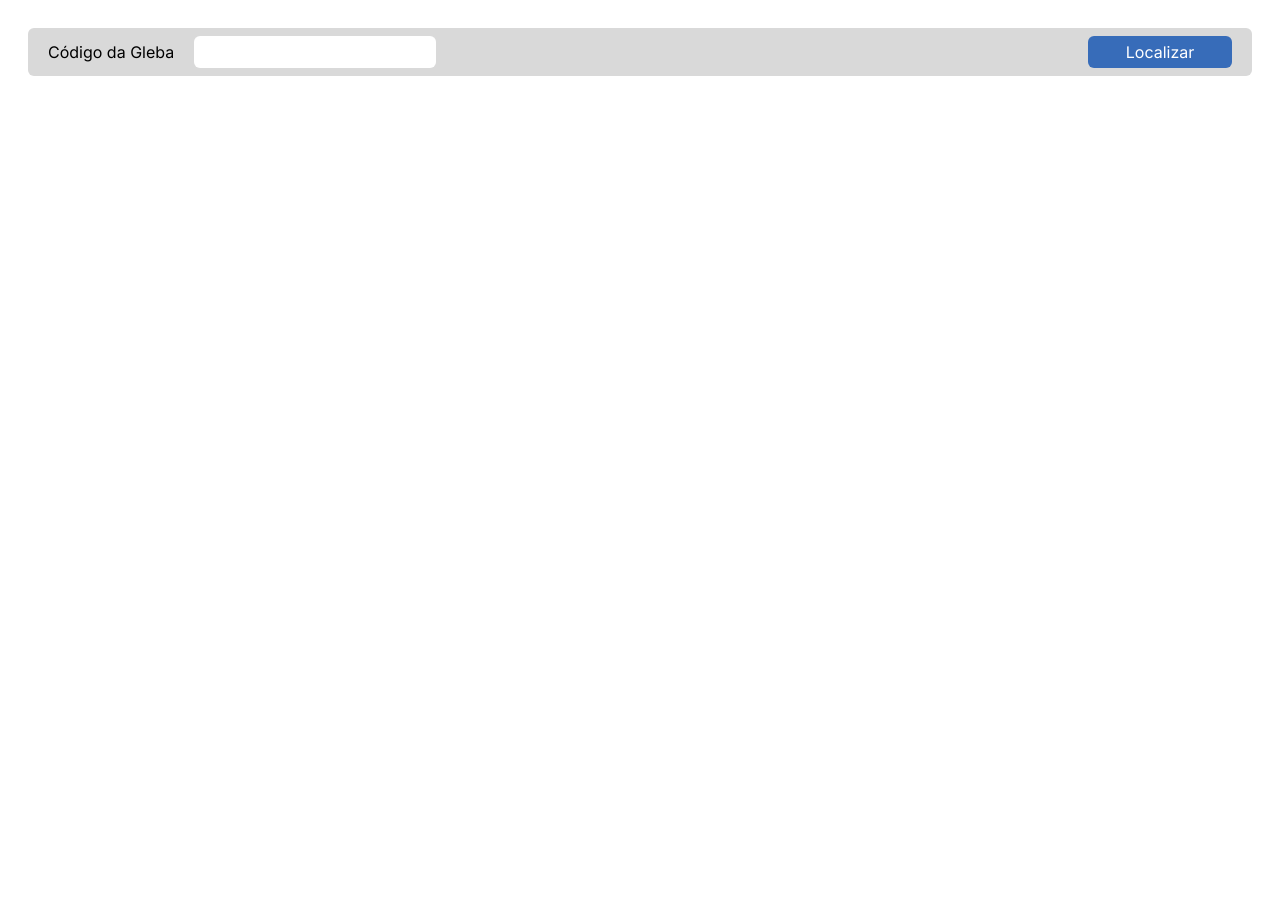
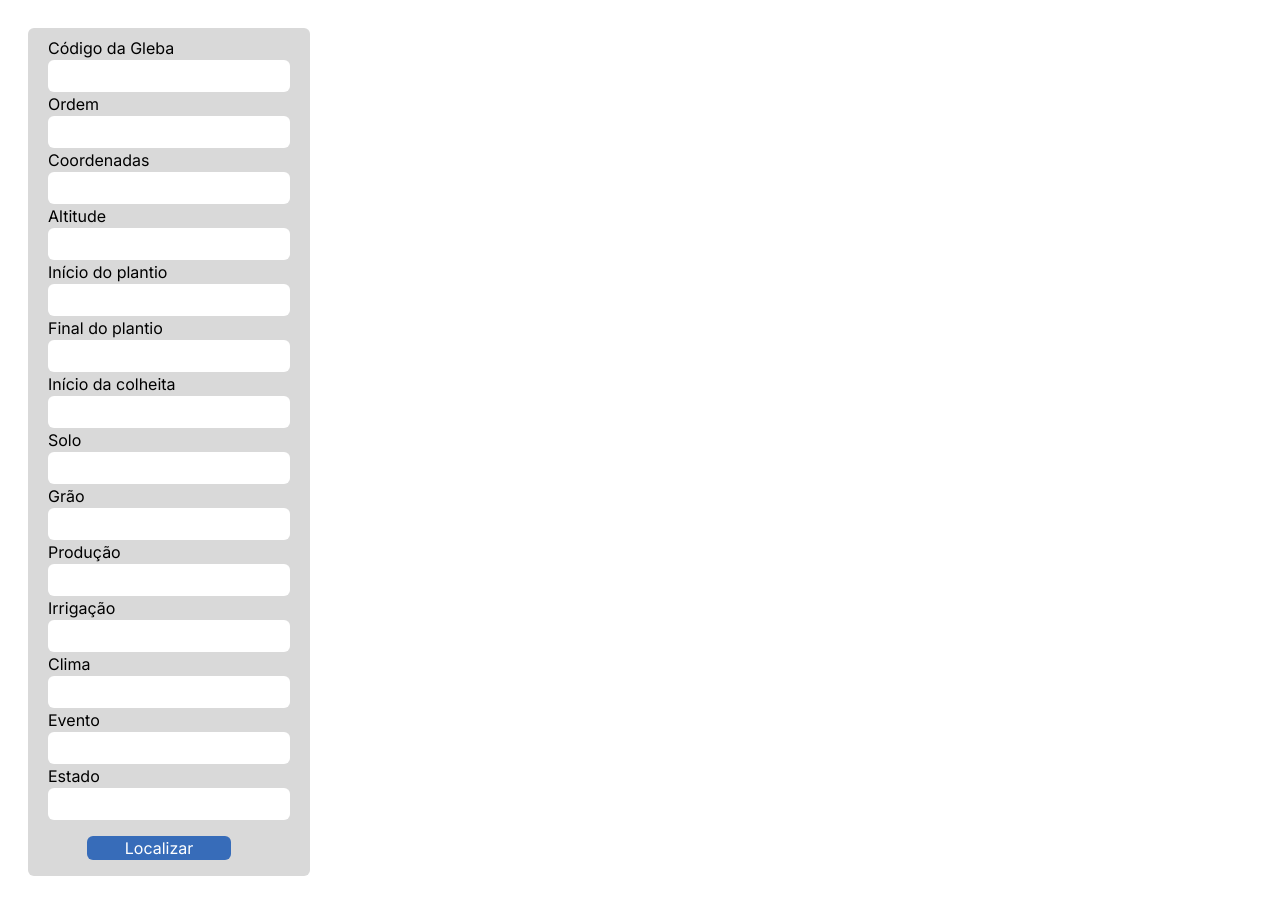
Before and after one commit to PhatomFatec/GeoForesight-front, a Next.js app in the folder geo-foresight/: page / in a window 1280 px wide. Before the commit the page ends 800 px from the top, so only its background shows below. Built offline with nearby package versions, Linux system fonts and the light colour scheme.

Commit message:
GF-37: Criação componente search

```diff
--- a/geo-foresight/components/search/search.tsx
+++ b/geo-foresight/components/search/search.tsx
@@ -2,12 +2,38 @@ import React from 'react'
 
 const Search = () => {
   return (
-    <div className='bg-[#D9D9D9] m-7 h-12 flex py-2 rounded-md items-center justify-between'>
-      <div className="flex flex-row items-center">
+    <div className='bg-[#D9D9D9] m-7 w-max flex flex-col py-2 rounded-md items-center justify-between'>
+      <div className="flex flex-col">
         <p className='mr-5 ml-5'>Código da Gleba</p>
-        <input className='rounded-md outline-none p-1 mr-5' type="text" />
+        <input className='rounded-md outline-none p-1 mr-5 mx-5' type="text" />
+        <p className='mr-5 ml-5'>Ordem</p>
+        <input className='rounded-md outline-none p-1 mx-5' type="text" />
+        <p className='mr-5 ml-5'>Coordenadas</p>
+        <input className='rounded-md outline-none p-1 mx-5' type="text" />
+        <p className='mr-5 ml-5'>Altitude</p>
+        <input className='rounded-md outline-none p-1 mx-5' type="text" />
+        <p className='mr-5 ml-5'>Início do plantio</p>
+        <input className='rounded-md outline-none p-1 mx-5' type="text" />
+        <p className='mr-5 ml-5'>Final do plantio</p>
+        <input className='rounded-md outline-none p-1 mx-5' type="text" />
+        <p className='mr-5 ml-5'>Início da colheita</p>
+        <input className='rounded-md outline-none p-1 mx-5' type="text" />
+        <p className='mr-5 ml-5'>Solo</p>
+        <input className='rounded-md outline-none p-1 mx-5' type="text" />
+        <p className='mr-5 ml-5'>Grão</p>
+        <input className='rounded-md outline-none p-1 mx-5' type="text" />
+        <p className='mr-5 ml-5'>Produção</p>
+        <input className='rounded-md outline-none p-1 mx-5' type="text" />
+        <p className='mr-5 ml-5'>Irrigação</p>
+        <input className='rounded-md outline-none p-1 mx-5' type="text" />
+        <p className='mr-5 ml-5'>Clima</p>
+        <input className='rounded-md outline-none p-1 mx-5' type="text" />
+        <p className='mr-5 ml-5'>Evento</p>
+        <input className='rounded-md outline-none p-1 mx-5' type="text" />
+        <p className='mr-5 ml-5'>Estado</p>
+        <input className='rounded-md outline-none p-1 mx-5' type="text" />
       </div>
-      <button className='bg-[#376CB9] text-white h-full w-36 rounded-md mr-5'>Localizar</button>
+      <button className='bg-[#376CB9] text-white h-15 mt-4 mb-2 w-36 rounded-md mr-5'>Localizar</button>
     </div>
   )
 }
```
